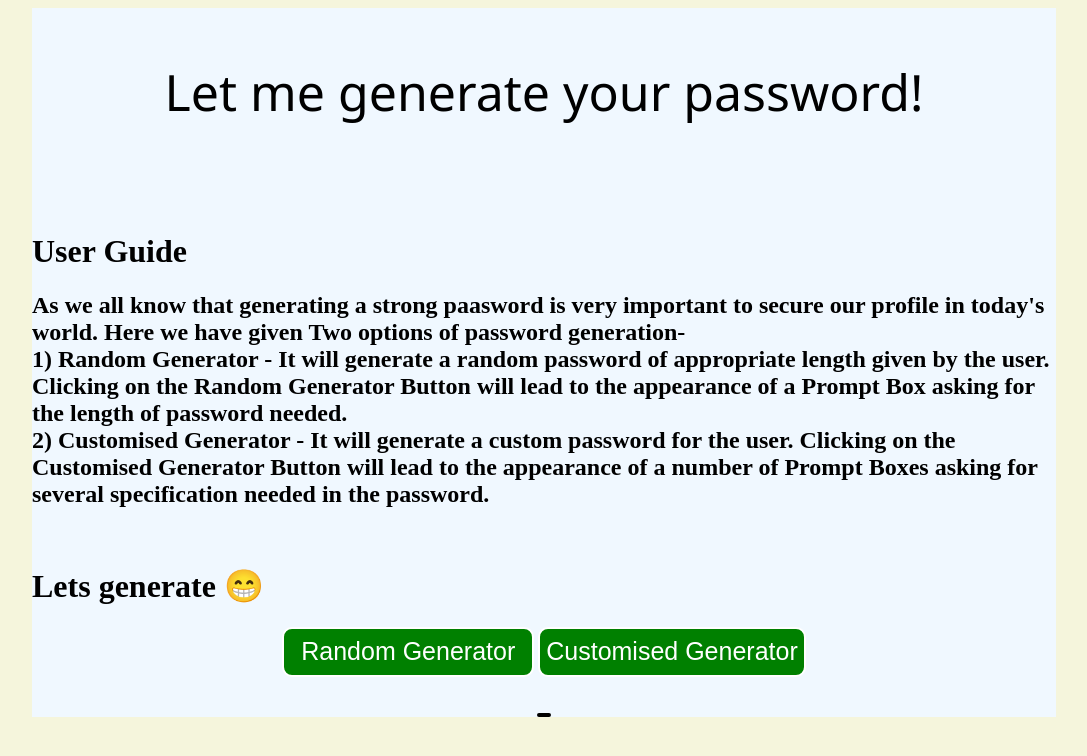
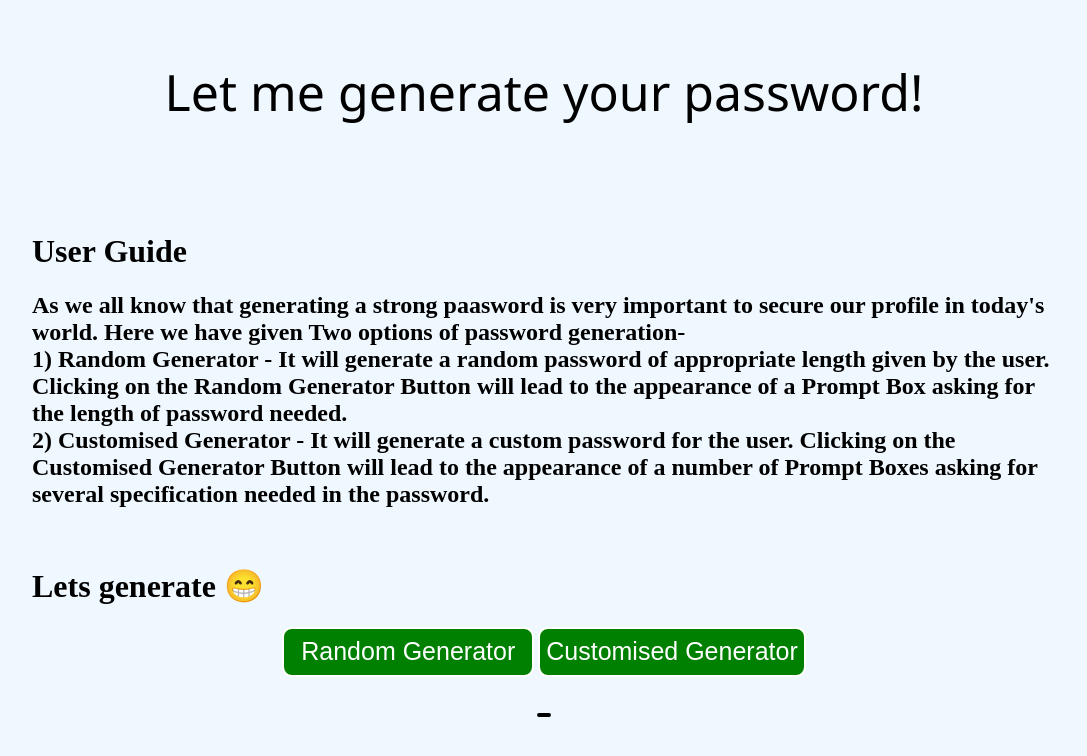
Before and after one commit to ANANDSYADAV/Password-Generator, a plain HTML site: page index.html in a window 1280 px wide. Shown: the whole page, without its empty margins (96-1183 px from the left). Drawn offline with Linux system fonts and the light colour scheme.

Commit message:
changed bgcolor of body in style.css

```diff
--- a/style.css
+++ b/style.css
@@ -4,7 +4,7 @@ html {
 }
 
 .BODY {
-  background: Beige;
+  background: AliceBlue;
 }
 
 #container {
```
